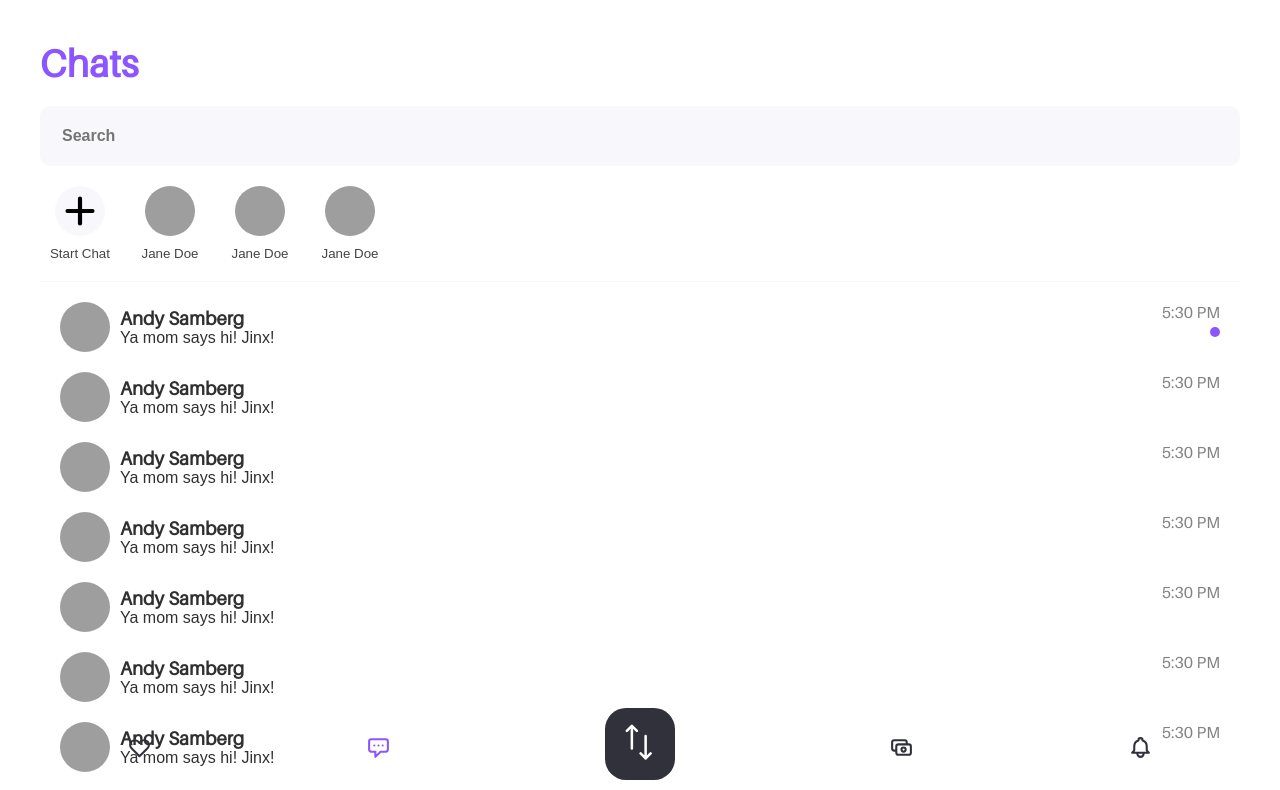
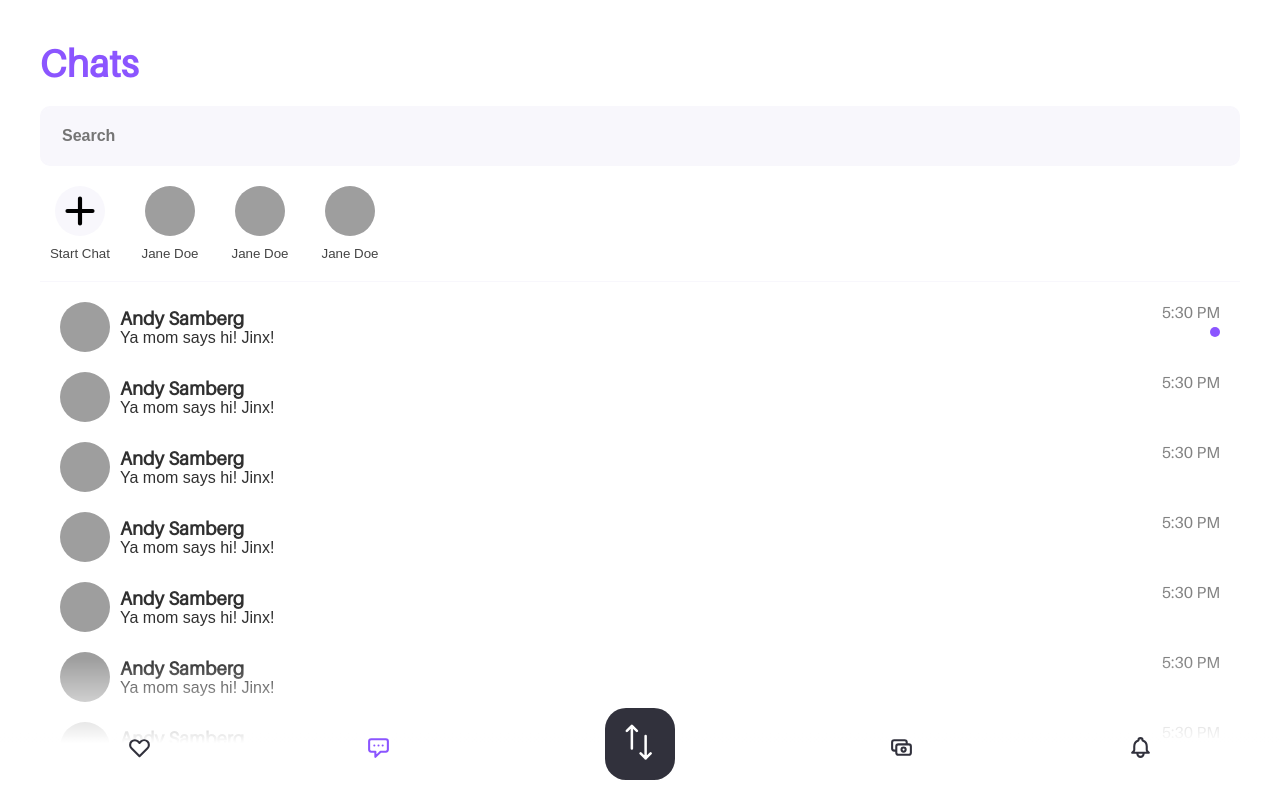
Before and after one commit to MickyPrice/Yoobee-Bemo-App-Frontend, a Vue app: page /chat in a window 1280 px wide. Shown: the top 790 px of the page. Built offline with nearby package versions, Linux system fonts and the light colour scheme; grey boxes are pictures that could not be loaded.

Commit message:
Add gradient to navon chats

```diff
--- a/src/views/chats/Chats.vue
+++ b/src/views/chats/Chats.vue
@@ -6,7 +6,7 @@
             <Friends />
             <Channels />
         </Layout>
-        <Navigation :darkTheme="true" />
+        <Navigation :darkTheme="true" gradientColour="#FFF" />
     </div>
 </template>
 
```
